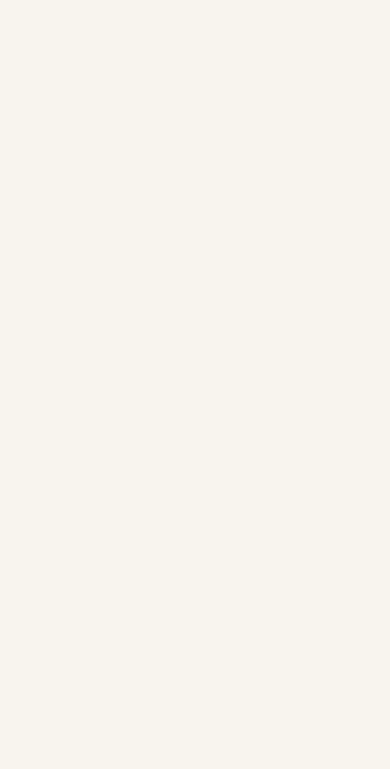
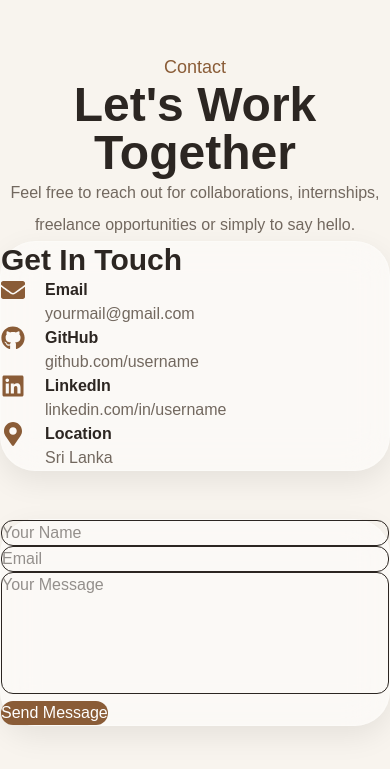
Before and after one commit to VeeQubit/portfolio-website, a React (Vite) app: page / in a window 390 px wide. Shown: the part 9050-9819 px from the top of the page. Before the commit the page ends 8983 px from the top, so only its background shows below. Built offline with nearby package versions, Linux system fonts and the light colour scheme.

Commit message:
feat: complete contact section

```diff
--- a/src/App.jsx
+++ b/src/App.jsx
@@ -5,6 +5,7 @@ import Skills from "./sections/Skills/Skills";
 import Projects from "./sections/Projects/Projects";
 import Experience from "./sections/Experience/Experience";
 import Education from "./sections/Education/Education";
+import Contact from "./sections/Contact/Contact";
 function App() {
   return (
     <div className="relative bg-[var(--bg)] text-[var(--heading)] overflow-x-hidden">
@@ -22,6 +23,8 @@ function App() {
       <Experience />
 
       <Education />
+
+      <Contact />
     </div>
   );
 }
--- /dev/null
+++ b/src/sections/Contact/Contact.jsx
@@ -0,0 +1,271 @@
+import { motion } from "framer-motion";
+import Container from "../../components/layout/Container";
+import {
+  FaEnvelope,
+  FaGithub,
+  FaLinkedin,
+  FaMapMarkerAlt,
+} from "react-icons/fa";
+
+function Contact() {
+  return (
+    <section
+      id="contact"
+      className="py-28 relative overflow-hidden"
+    >
+      <Container>
+
+        <motion.div
+          initial={{ opacity: 0, y: 40 }}
+          whileInView={{ opacity: 1, y: 0 }}
+          transition={{ duration: .8 }}
+          viewport={{ once: true }}
+          className="text-center"
+        >
+
+          <p className="text-[var(--primary)] text-lg">
+            Contact
+          </p>
+
+          <h2 className="text-5xl font-bold mt-3">
+            Let's Work Together
+          </h2>
+
+          <p className="max-w-2xl mx-auto mt-6 leading-8 text-[var(--text)]">
+            Feel free to reach out for collaborations,
+            internships, freelance opportunities or
+            simply to say hello.
+          </p>
+
+        </motion.div>
+
+        <div className="grid lg:grid-cols-2 gap-12 mt-20">
+
+          {/* LEFT */}
+
+          <motion.div
+
+            initial={{ opacity:0,x:-50 }}
+
+            whileInView={{ opacity:1,x:0 }}
+
+            transition={{ duration:.8 }}
+
+            viewport={{ once:true }}
+
+            className="
+            glass
+            hover-card
+            rounded-[35px]
+            p-10
+            "
+
+          >
+
+            <h3 className="text-3xl font-bold">
+
+              Get In Touch
+
+            </h3>
+
+            <div className="space-y-8 mt-10">
+
+              <div className="flex gap-5">
+
+                <FaEnvelope
+                  className="text-2xl text-[var(--primary)]"
+                />
+
+                <div>
+
+                  <h4 className="font-semibold">
+
+                    Email
+
+                  </h4>
+
+                  <p className="text-[var(--text)]">
+
+                    yourmail@gmail.com
+
+                  </p>
+
+                </div>
+
+              </div>
+
+              <div className="flex gap-5">
+
+                <FaGithub
+                  className="text-2xl text-[var(--primary)]"
+                />
+
+                <div>
+
+                  <h4 className="font-semibold">
+
+                    GitHub
+
+                  </h4>
+
+                  <p className="text-[var(--text)]">
+
+                    github.com/username
+
+                  </p>
+
+                </div>
+
+              </div>
+
+              <div className="flex gap-5">
+
+                <FaLinkedin
+                  className="text-2xl text-[var(--primary)]"
+                />
+
+                <div>
+
+                  <h4 className="font-semibold">
+
+                    LinkedIn
+
+                  </h4>
+
+                  <p className="text-[var(--text)]">
+
+                    linkedin.com/in/username
+
+                  </p>
+
+                </div>
+
+              </div>
+
+              <div className="flex gap-5">
+
+                <FaMapMarkerAlt
+                  className="text-2xl text-[var(--primary)]"
+                />
+
+                <div>
+
+                  <h4 className="font-semibold">
+
+                    Location
+
+                  </h4>
+
+                  <p className="text-[var(--text)]">
+
+                    Sri Lanka
+
+                  </p>
+
+                </div>
+
+              </div>
+
+            </div>
+
+          </motion.div>
+
+          {/* RIGHT */}
+
+          <motion.form
+
+            initial={{ opacity:0,x:50 }}
+
+            whileInView={{ opacity:1,x:0 }}
+
+            transition={{ duration:.8 }}
+
+            viewport={{ once:true }}
+
+            className="
+            glass
+            hover-card
+            rounded-[35px]
+            p-10
+            space-y-6
+            "
+
+          >
+
+            <input
+
+              type="text"
+
+              placeholder="Your Name"
+
+              className="
+              w-full
+              p-4
+              rounded-xl
+              border
+              outline-none
+              "
+
+            />
+
+            <input
+
+              type="email"
+
+              placeholder="Email"
+
+              className="
+              w-full
+              p-4
+              rounded-xl
+              border
+              outline-none
+              "
+
+            />
+
+            <textarea
+
+              rows="5"
+
+              placeholder="Your Message"
+
+              className="
+              w-full
+              p-4
+              rounded-xl
+              border
+              outline-none
+              resize-none
+              "
+
+            ></textarea>
+
+            <button
+
+              className="
+              px-8
+              py-4
+              rounded-full
+              bg-[var(--primary)]
+              text-white
+              font-medium
+              "
+
+            >
+
+              Send Message
+
+            </button>
+
+          </motion.form>
+
+        </div>
+
+      </Container>
+
+    </section>
+  );
+}
+
+export default Contact;
```
